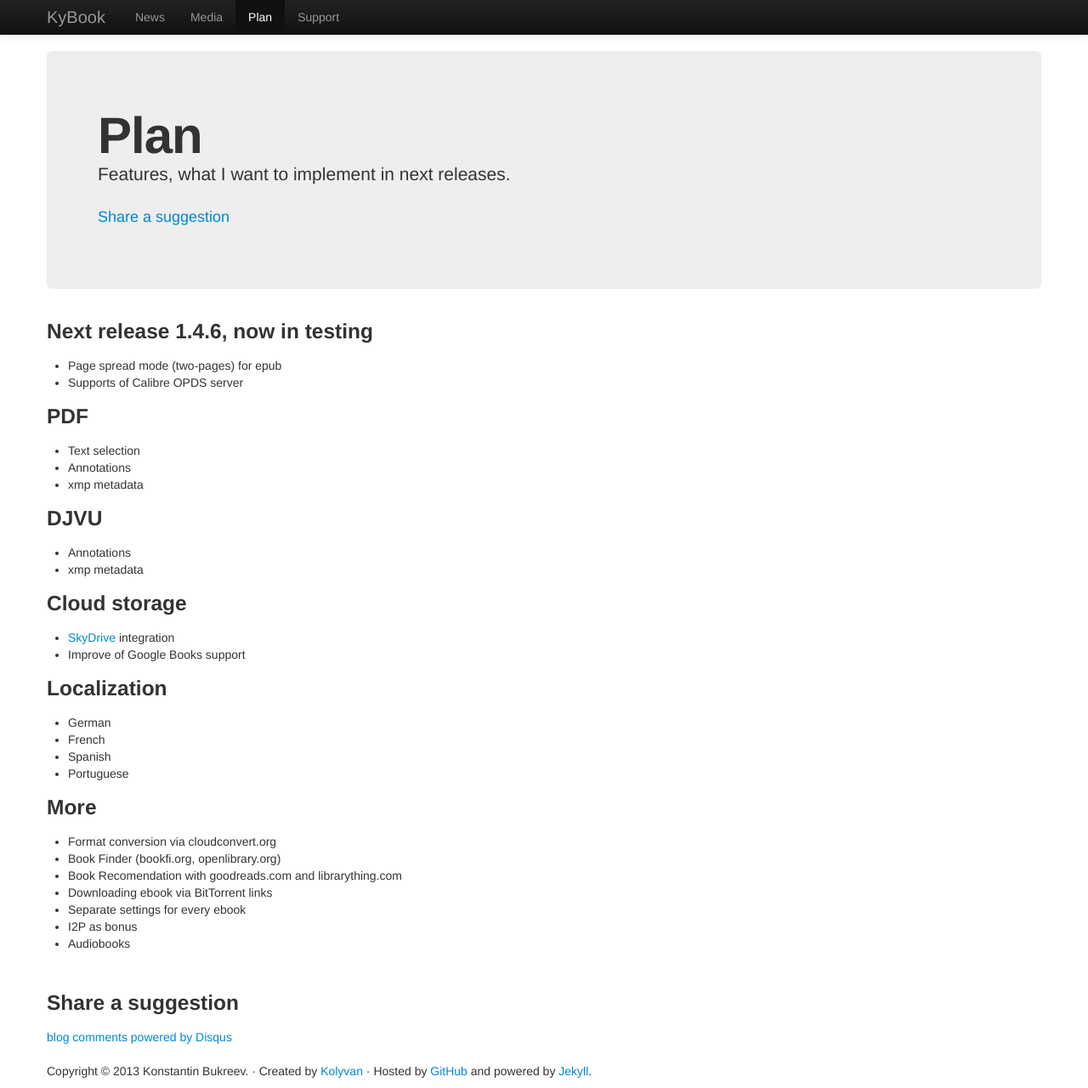
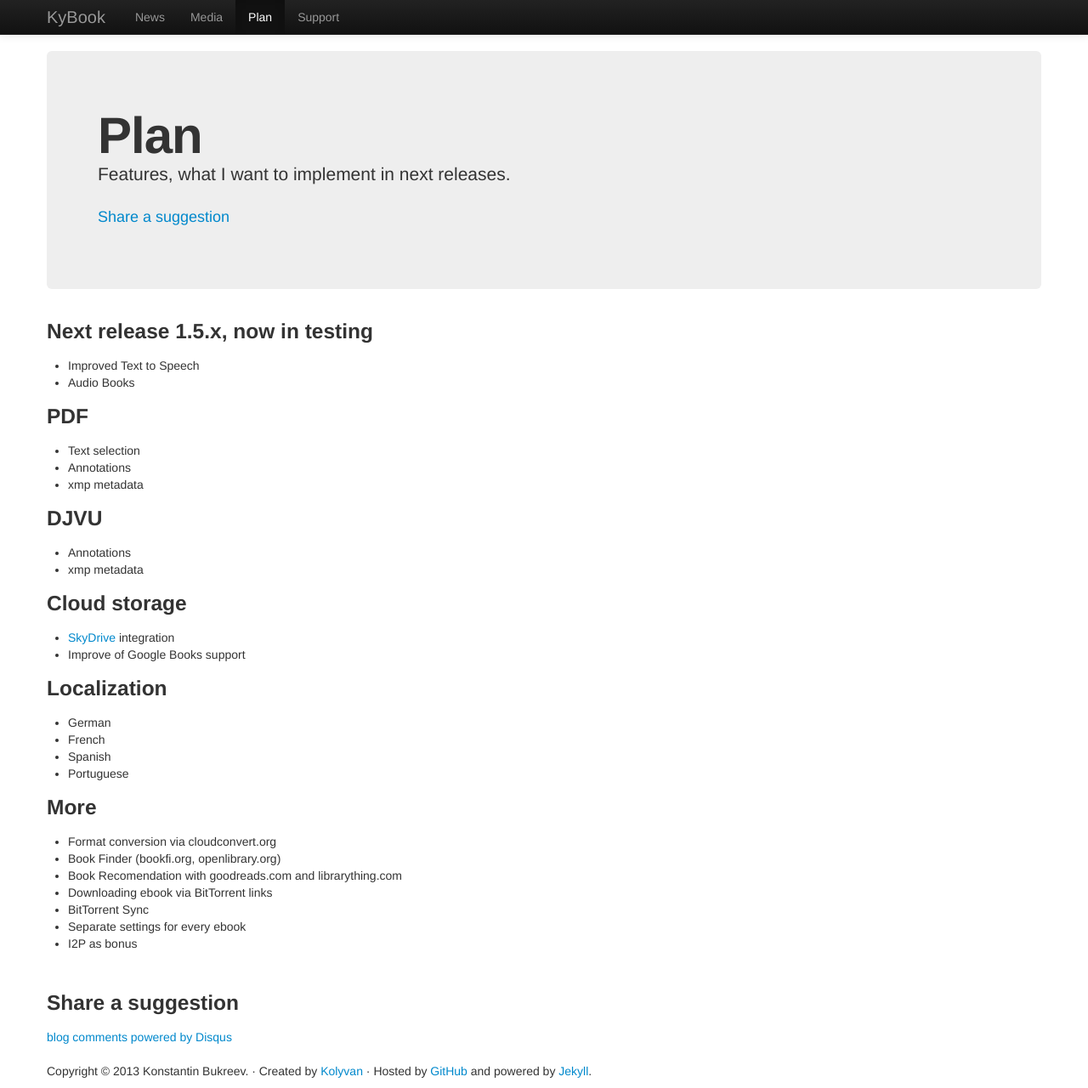
Before and after one commit to kolyvan/kolyvan.github.com, a Jekyll site: the page built from kybook/plan.html, in a window 1280 px wide and 1280 px high. Shown: the whole window at 85% size. Built offline with Jekyll 4.4.1, drawn with Linux system fonts in a browser that asks for light colours; nearby versions of some CDN libraries; comment, search, counter and statistics services are not loaded.

Commit message:
update kybook news

```diff
--- a/kybook/plan.html
+++ b/kybook/plan.html
@@ -9,10 +9,10 @@ title: Plan
     <p> <a href="#disqus_thread">Share a suggestion</a> </p>
 </div>
 
-<h3>Next release 1.4.6, now in testing </h3>
+<h3>Next release 1.5.x, now in testing </h3>
 <ul>
-	<li>Page spread mode (two-pages) for epub</li>
-	<li>Supports of Calibre OPDS server</li>
+	<li>Improved Text to Speech</li>
+	<li>Audio Books</li>
 </ul>
 <div>
 
@@ -50,9 +50,9 @@ title: Plan
 	<li>Book Finder (bookfi.org, openlibrary.org)</li>
 	<li>Book Recomendation with goodreads.com and librarything.com</li>
 	<li>Downloading ebook via BitTorrent links</li>
+	<li>BitTorrent Sync</li>
 	<li>Separate settings for every ebook</li>
 	<li>I2P as bonus</li>
-	<li>Audiobooks</li>
 </ul>
 
 <script type="text/javascript" charset="utf-8">
```
Also changed, not shown: kybook/news/_posts/2013-11-08-appstore146.html (added, +21 -0 lines), assets/kybook/posts/news/2013-11-08-appstore146-1.png (added).
